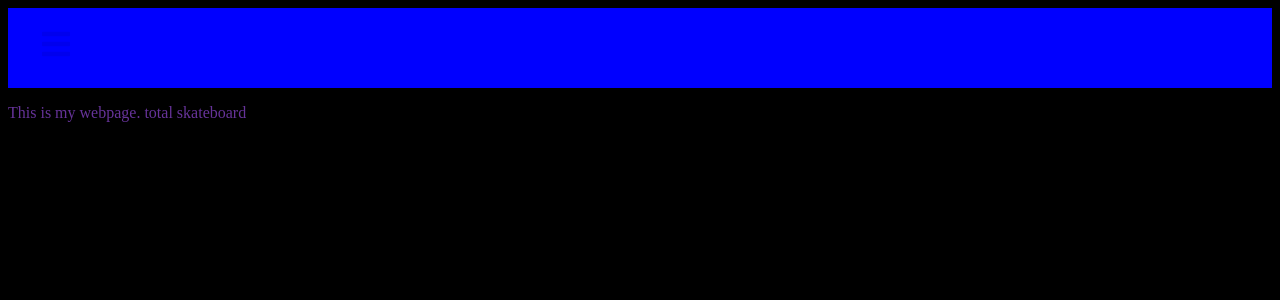
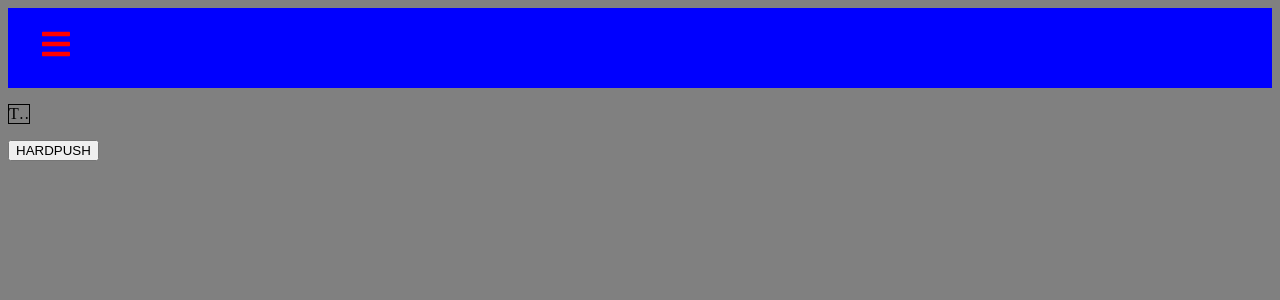
Before and after one commit to jumpybuns/freestylin-, a React app: page / in a window 1280 px wide. Shown: the top 300 px of the page. Built offline with nearby package versions, Linux system fonts and the light colour scheme.

Commit message:
text overflow

```diff
--- a/src/components/AboutMe/AboutMe.css
+++ b/src/components/AboutMe/AboutMe.css
@@ -1,5 +1,5 @@
 body {
-  background-color: black;
+  background-color: grey;
 }
 
 .home {
--- a/src/components/Home/Home.css
+++ b/src/components/Home/Home.css
@@ -1,3 +1,11 @@
 .text1 {
-  color: rebeccapurple;
+  white-space: nowrap;
+  width: 20px;
+  border: 1px solid #000000;
+  overflow: hidden;
+  text-overflow: ellipsis;
 }
+
+.text1:hover {
+  overflow: visible;
+}
--- a/src/components/Home/Home.js
+++ b/src/components/Home/Home.js
@@ -4,8 +4,9 @@ import styles from './Home.css';
 export default class Home extends Component {
   render() {
     return (
-      <div>
+      <div className={styles.middle}>
         <p className={styles.text1}>This is my webpage. total skateboard</p>
+        <button className={styles.btn}>HARDPUSH</button>
       </div>
     );
   }
--- a/src/components/NavBar/NavBar.css
+++ b/src/components/NavBar/NavBar.css
@@ -56,7 +56,7 @@
 
 .navMenuItems {
   width: 100%;
-  background-color: black;
+  background-color: pink;
   height: 100%;
   display: flex;
   justify-content: flex-start;
--- a/src/components/NavBar/NavBar.js
+++ b/src/components/NavBar/NavBar.js
@@ -13,7 +13,7 @@ export default function NavBar() {
 
   return (
     <>
-      <IconContext.Provider value={{ color: '#red' }}>
+      <IconContext.Provider value={{ color: 'red' }}>
         <div className={styles.navBar}>
           <Link to="#" className={styles.menuBars}>
             <FaIcons.FaBars onClick={showSidebar} />
--- a/src/components/app/App.jsx
+++ b/src/components/app/App.jsx
@@ -1,6 +1,6 @@
 // import './App.css';
 import React, { Component } from 'react';
-import { BrowserRouter as Router, Route, Switch, Link } from 'react-router-dom';
+import { BrowserRouter as Router, Route, Switch } from 'react-router-dom';
 import Home from '../Home/Home.js';
 import AboutMe from '../AboutMe/AboutMe.js';
 import NavBar from '../NavBar/NavBar';
```
